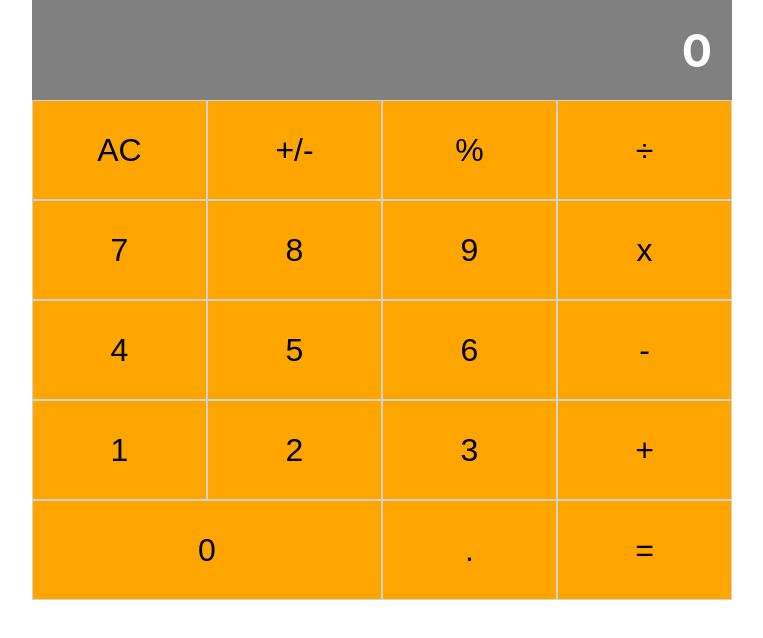
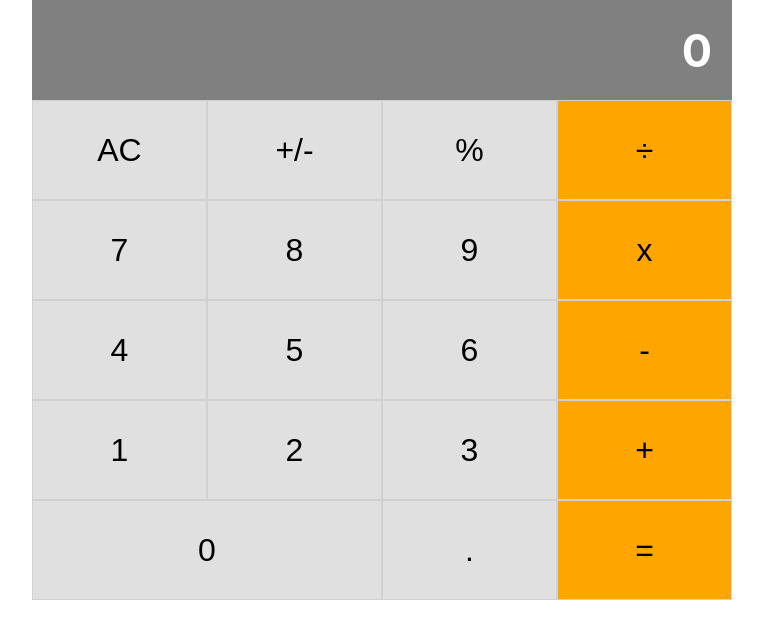
Before and after one commit to imhta/calculator, a React (Create React App) app: page / in a window 1280 px wide. Shown: the top 638 px of the page, without its empty margins (258-1021 px from the left). Built offline with nearby package versions, Linux system fonts and the light colour scheme.

Commit message:
:up: add click handler and color config

```diff
--- a/src/components/Button.jsx
+++ b/src/components/Button.jsx
@@ -1,7 +1,7 @@
 import React from 'react';
 import PropTypes from 'prop-types';
 
-function Button({ name, wide, color }) {
+function Button({ name, wide, color, clickHandler }) {
   const style = {
     width: wide ? '50%' : '25%',
     backgroundColor: color,
@@ -9,17 +9,20 @@ function Button({ name, wide, color }) {
     fontSize: '2rem',
     cursor: 'pointer',
   };
-  return <button style={style}>{name}</button>;
+  const handleClick = () => clickHandler(name);
+
+  return <button style={style} onClick={handleClick}>{name}</button>;
 }
 
 Button.propTypes = {
   name: PropTypes.string.isRequired,
   wide: PropTypes.bool,
   color: PropTypes.string,
+  clickHandler: PropTypes.func.isRequired,
 };
 
 Button.defaultProps = {
   wide: false,
-  color: 'orange',
+  color: '#e0e0e0',
 };
 export default Button;
```
